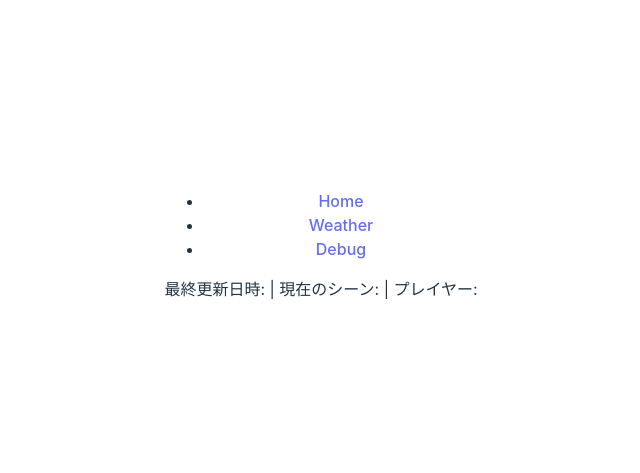
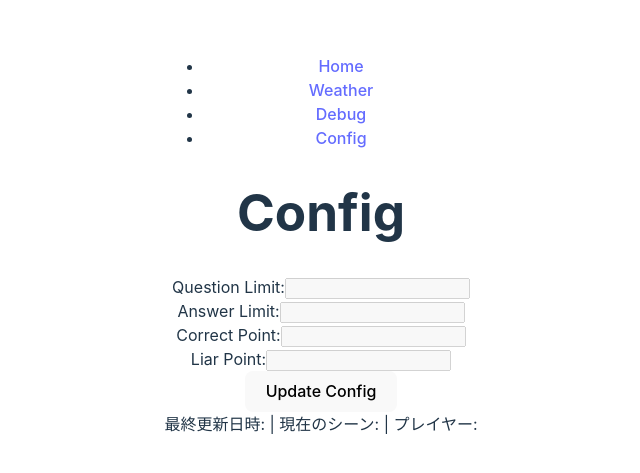
Before and after one commit to Freeesia/korenan, a React (Vite) app in the folder korenan.react.client/: page /config in a window 1280 px wide. Shown: the part 163-636 px from the top of the page, without its empty margins (319-959 px from the left). Built offline with nearby package versions, Linux system fonts and the light colour scheme; no server answers.

Commit message:
設定取得および更新APIを追加し、設定ページを実装

```diff
--- a/korenan.react.client/src/App.tsx
+++ b/korenan.react.client/src/App.tsx
@@ -4,6 +4,7 @@ import "./App.css";
 import Home from "./pages/Home";
 import Weather from "./pages/Weather";
 import Debug from "./pages/Debug";
+import Config from "./pages/Config";
 import { CurrentScene, User } from "./models";
 
 export const SceneContext = createContext<CurrentScene | undefined>(undefined);
@@ -52,12 +53,16 @@ function App() {
               <li>
                 <NavLink to="/debug">Debug</NavLink>
               </li>
+              <li>
+                <NavLink to="/config">Config</NavLink>
+              </li>
             </ul>
           </nav>
           <Routes>
             <Route path="/" element={<Home />} />
             <Route path="/weather" element={<Weather />} />
             <Route path="/debug" element={<Debug />} />
+            <Route path="/config" element={<Config />} />
           </Routes>
           <footer>
             <div>
--- /dev/null
+++ b/korenan.react.client/src/pages/Config.tsx
@@ -0,0 +1,88 @@
+import { useState, useEffect } from "react";
+import { Config } from "../models";
+
+function ConfigPage() {
+  const [config, setConfig] = useState<Config>();
+
+  useEffect(() => {
+    fetchConfig();
+  }, []);
+
+  const fetchConfig = async () => {
+    const response = await fetch("/api/config");
+    const data: Config = await response.json();
+    setConfig(data);
+  };
+
+  const updateConfig = async () => {
+    await fetch("/api/config", {
+      method: "POST",
+      headers: {
+        "Content-Type": "application/json",
+      },
+      body: JSON.stringify(config),
+    });
+    await fetchConfig();
+  };
+
+  return (
+    <div>
+      <h1>Config</h1>
+      <div>
+        <label>
+          Question Limit:
+          <input
+            type="number"
+            disabled={!config}
+            value={config?.questionLimit}
+            onChange={(e) =>
+              setConfig({ ...config!, questionLimit: Number(e.target.value) })
+            }
+          />
+        </label>
+      </div>
+      <div>
+        <label>
+          Answer Limit:
+          <input
+            type="number"
+            disabled={!config}
+            value={config?.answerLimit}
+            onChange={(e) =>
+              setConfig({ ...config!, answerLimit: Number(e.target.value) })
+            }
+          />
+        </label>
+      </div>
+      <div>
+        <label>
+          Correct Point:
+          <input
+            type="number"
+            disabled={!config}
+            value={config?.correctPoint}
+            onChange={(e) =>
+              setConfig({ ...config!, correctPoint: Number(e.target.value) })
+            }
+          />
+        </label>
+      </div>
+      <div>
+        <label>
+          Liar Point:
+          <input
+            type="number"
+            disabled={!config}
+            value={config?.liarPoint}
+            onChange={(e) =>
+              setConfig({ ...config!, liarPoint: Number(e.target.value) })
+            }
+          />
+        </label>
+      </div>
+      <button onClick={updateConfig}>Update Config</button>
+    </div>
+  );
+}
+
+export default ConfigPage;
```
Also changed, not shown: 1 other file (tests, documents, lock files or other folders).
